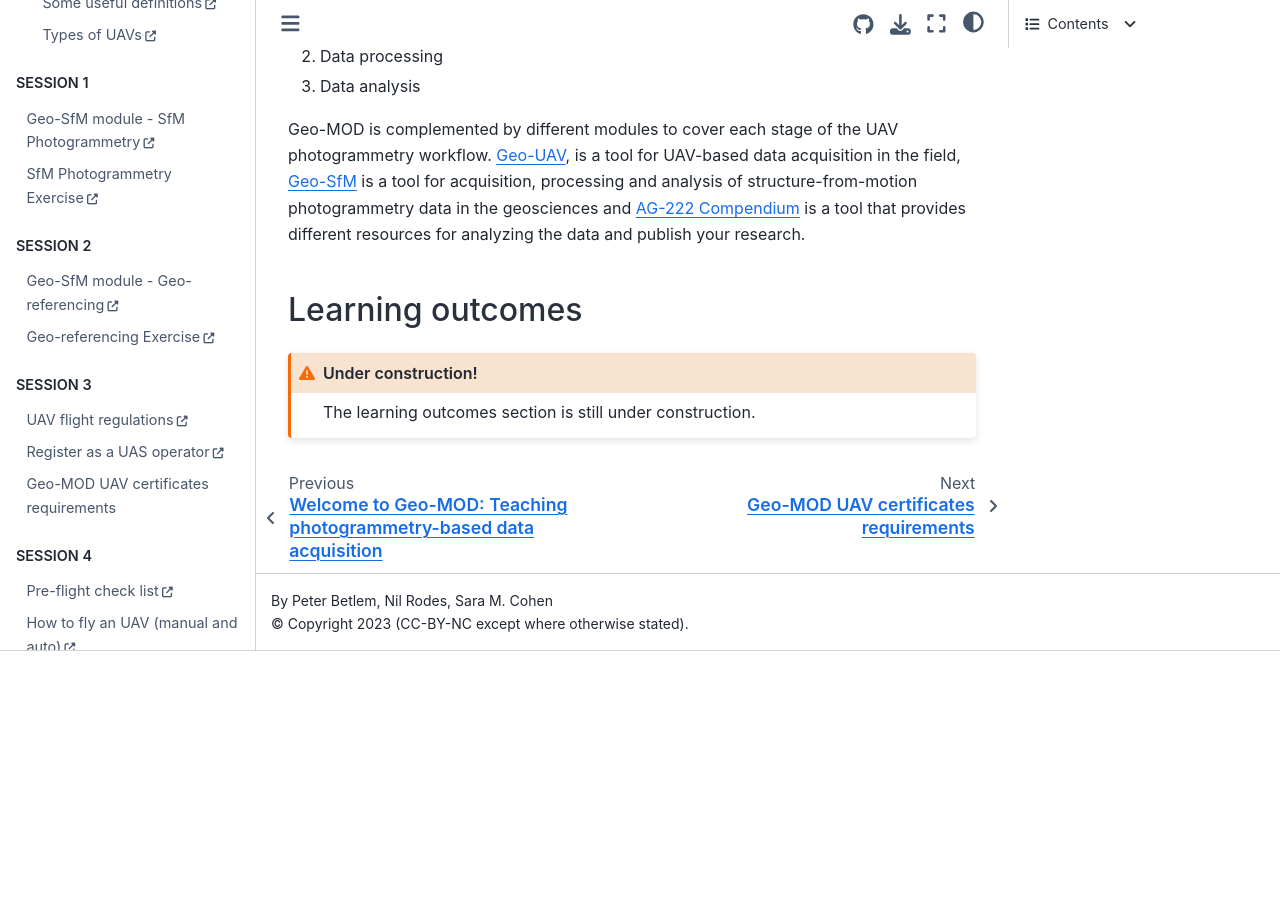
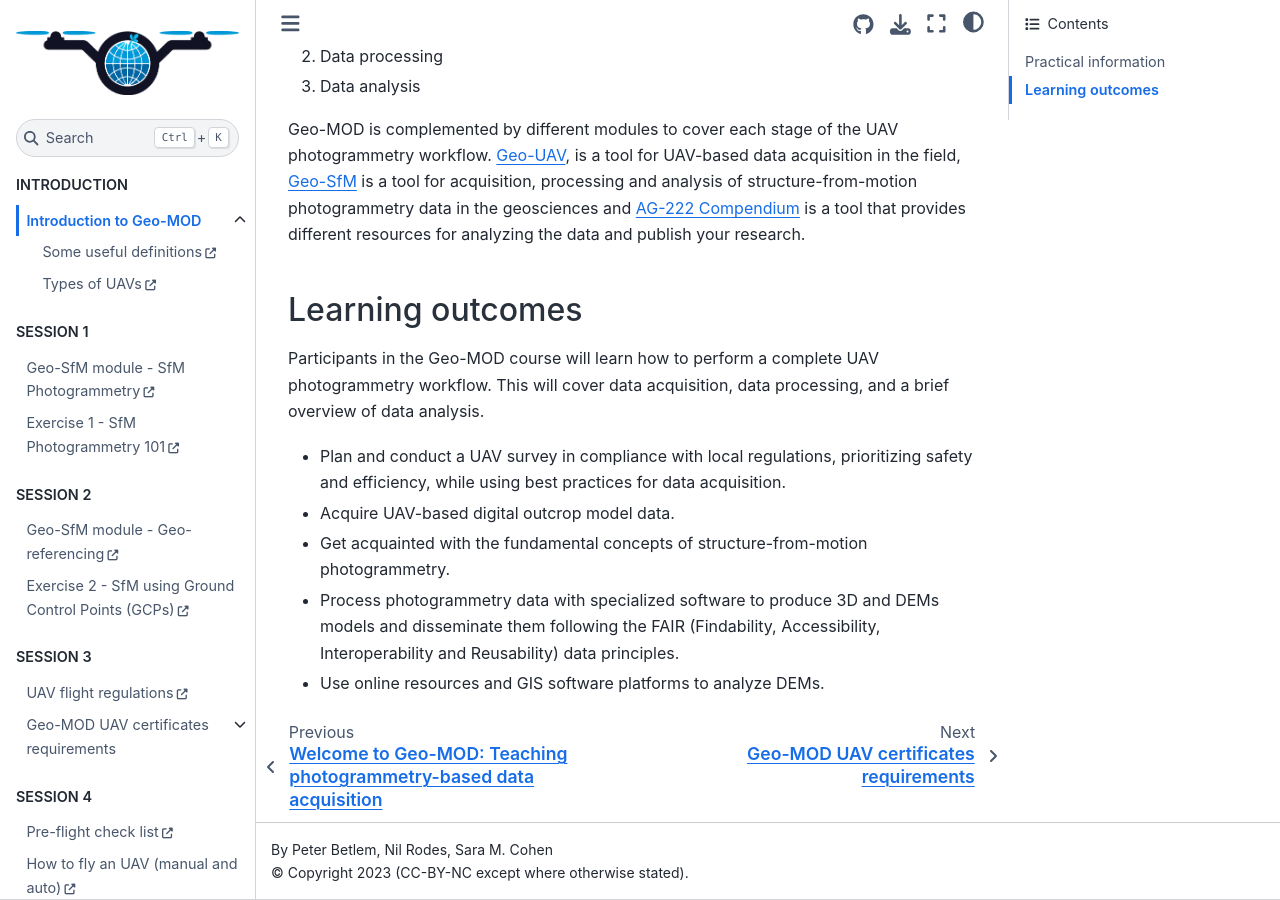
Before and after one commit to UNISvalbard/Geo-MOD, a Jupyter Book: the page built from content/lessons/intro/intro.md, in a window 1280 px wide and 900 px high, scrolled down 963 px. Built offline with Jupyter Book 1.0.4 settings and Sphinx 7.4.7 and the Sphinx Book theme 1.1.4, drawn with Linux system fonts in a browser that asks for light colours; before the commit the page ends 1614 px from its top, so only the background shows below that; some of the changed text lies outside the part shown.

Commit message:
exercise 4

`````diff
--- a/_toc.yml
+++ b/_toc.yml
@@ -15,24 +15,25 @@
   chapters:
   - url: https://unisvalbard.github.io/Geo-SfM/content/lessons/l1/sfm_photogrammetry.html
     title: Geo-SfM module - SfM Photogrammetry
-  - url: https://unisvalbard.github.io/Geo-SfM/content/lessons/l2/overview.html
-    title: SfM Photogrammetry Exercise
+  - url: https://unisvalbard.github.io/Geo-SfM/content/lessons/l1/exercise1.html
+    title: Exercise 1 - SfM Photogrammetry 101
 
 
 - caption: SESSION 2
   chapters:
   - url: https://unisvalbard.github.io/Geo-SfM/content/lessons/l2/overview.html
     title: Geo-SfM module - Geo-referencing
-  - url: https://unisvalbard.github.io/Geo-SfM/content/lessons/l2/overview.html
-    title: Geo-referencing Exercise
+  - url: https://unisvalbard.github.io/Geo-SfM/content/lessons/l2/exercise2.html
+    title: Exercise 2 - SfM using Ground Control Points (GCPs)
 
 - caption: SESSION 3
   chapters:
   - url: https://unisvalbard.github.io/Geo-UAV/content/lessons/regulations/regulations.html
     title: UAV flight regulations
-  - url: https://unisvalbard.github.io/Geo-UAV/content/lessons/regulations/operator_registration.html
-    title: Register as a UAS operator
   - file: content/lessons/license/geomod_requirements.md
+    sections:
+    - url: https://unisvalbard.github.io/Geo-UAV/content/lessons/regulations/operator_registration.html
+      title: Register as a UAS operator
 
 - caption: SESSION 4
   chapters:
@@ -41,7 +42,7 @@
   - url: https://unisvalbard.github.io/Geo-UAV/content/lessons/howto_fly/howto_fly.html
     title: How to fly an UAV (manual and auto)
   - url: https://unisvalbard.github.io/Geo-UAV/content/lessons/flight_simulator/flight_simulator.html
-    title: UAV flight simulator
+    title: Practice with UAV flight simulator
 
 
 - caption: SESSION 5
@@ -52,18 +53,20 @@
     title: Environment awareness
   - url: https://unisvalbard.github.io/gnss-compendium/instrument_setup.html
     title: UAV data acquisition with DGPS
+  - file: content/lessons/data_acquisition_exercise/data_acquisition.md
+    title: Exercise 3 - Plan your data acquisition campaign
 
 - caption: SESSION 6
   chapters:
-  - file: content/lessons/data_process/data_process.md
-    title: Process and analyze your data
+  - file: content/lessons/data_process_exercise/data_process.md
+    title: Exercise 4 - Process and analyze your field data
   - url: https://unisvalbard.github.io/AG222/content/lessons/gis/gis.html
     title: GIS 101
 
 - caption: EVALUATION & QUESTIONNAIRE
   chapters:
-  - file: content/certification.md
-    title: Geo-MOD Evaluation
+  #- file: content/certification.md
+   # title: Geo-MOD Evaluation
   - file: content/survey.md
     title: Compendium Questionnaire
 
--- a/content/lessons/intro/intro.md
+++ b/content/lessons/intro/intro.md
@@ -1,11 +1,4 @@
 # Introduction to Geo-MOD
-````{margin}
-```{admonition} Data source
-:class: note
-
-This course contains bits and pieces from all over the internet, supplemented by in-house knowledge by Peter Betlem and Nil Rodes.
-```
-````
 Welcome to the Geo-MOD Course!
 
 The Geo-MOD Course is a module to teach students how to collect and process AUV-based field data for geoscientific use using advanced techniques. The course is designed to be interactive and openly accessible to everyone.
@@ -34,7 +27,10 @@
 Geo-MOD is complemented by different modules to cover each stage of the UAV photogrammetry workflow. [Geo-UAV](https://unisvalbard.github.io/Geo-UAV/landing-page.html), is a tool for UAV-based data acquisition in the field, [Geo-SfM](https://unisvalbard.github.io/Geo-SfM/landing-page.html) is a tool for acquisition, processing and analysis of structure-from-motion photogrammetry data in the geosciences and [AG-222 Compendium](https://unisvalbard.github.io/AG222/landing-page.html) is a tool that provides different resources for analyzing the data and publish your research.
 
 ## Learning outcomes
-```{admonition} Under construction!
-:class: warning
-The learning outcomes section is still under construction.
-```
+Participants in the Geo-MOD course will learn how to perform a complete UAV photogrammetry workflow. This will cover data acquisition, data processing, and a brief overview of data analysis.
+
+- Plan and conduct a UAV survey in compliance with local regulations, prioritizing safety and efficiency, while using best practices for data acquisition.
+- Acquire UAV-based digital outcrop model data.
+- Get acquainted with the fundamental concepts of structure-from-motion photogrammetry.
+- Process photogrammetry data with specialized software to produce 3D and DEMs models and disseminate them following the FAIR (Findability, Accessibility, Interoperability and Reusability) data principles.
+- Use online resources and GIS software platforms to analyze DEMs.
`````
Also changed, not shown: content/lessons/data_acquisition_exercise/data_acquisition.md (added, +51 -0 lines), content/lessons/data_process/data_process.md (deleted, +0 -1 lines), content/lessons/data_process_exercise/data_process.md (added, +108 -0 lines), content/lessons/license/geomod_requirements.md (+2 -4 lines).
